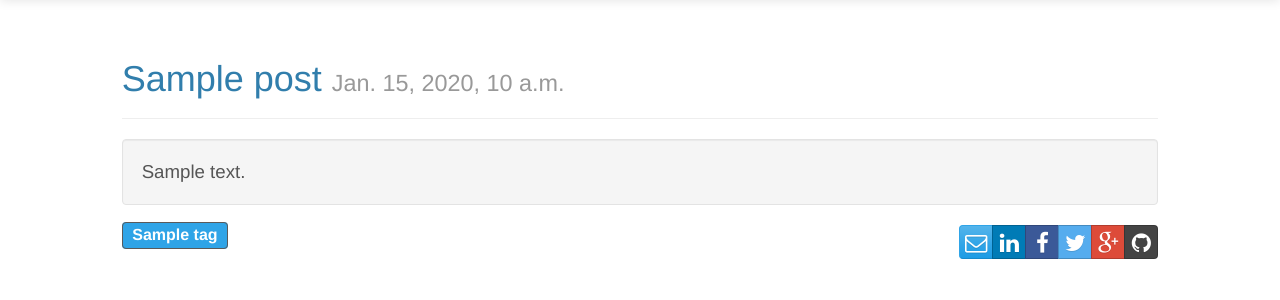
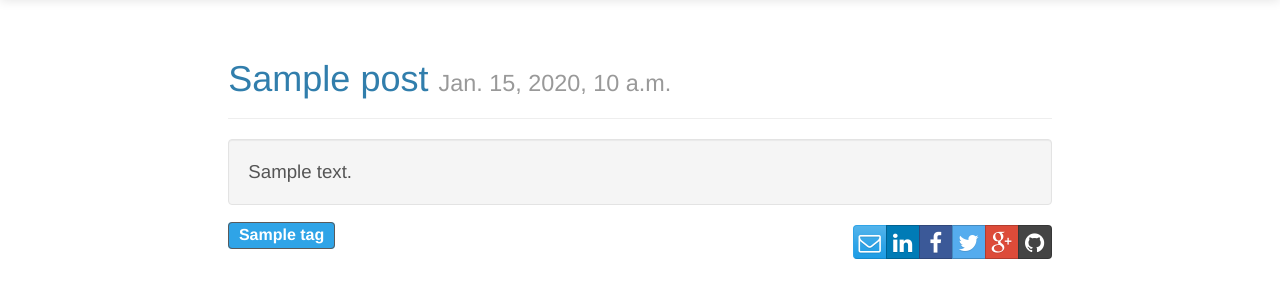
Before and after one commit to MichaelWashburnJr/mdwjr.com, a Django app: template mysite/blog/templates/post_info.html in a window 1280 px wide. Shown: the part 51-351 px from the top of the page. Run offline with Django 3.2, Linux system fonts and the light colour scheme; the template is opened without the code that fills it: most values are stand-ins (such as "Sample title", 1, 10 or a date in 2020); some libraries are stand-ins or nearby versions.

Commit message:
Change redirect after modifying post

```diff
--- a/mysite/blog/templates/post_info.html
+++ b/mysite/blog/templates/post_info.html
@@ -5,7 +5,7 @@
 {% endblock head %}
 {% block content %}
 
-<div class="container col-lg-10 col-lg-offset-1 col-md-10 col-md-offset-1 col-sm-12 col-xs-12">
+<div class="container col-lg-8 col-lg-offset-2 col-md-10 col-md-offset-1 col-sm-12 col-xs-12">
 
     {% if request.user.is_staff %}
         <a class="btn btn-small btn-success pull-right" href="{% url 'blog:edit_post' post.slug %}">
--- a/mysite/blog/views.py
+++ b/mysite/blog/views.py
@@ -147,7 +147,7 @@ def edit_post(request, slug):
 
         if post_form.is_valid():
             post = post_form.save()
-            return redirect('blog:list')
+            return redirect('blog:post', post.slug)
         else:
             failure = True
             return render(request, 'post_form.html', {'form' : post_form, 'failure' : True})
```
